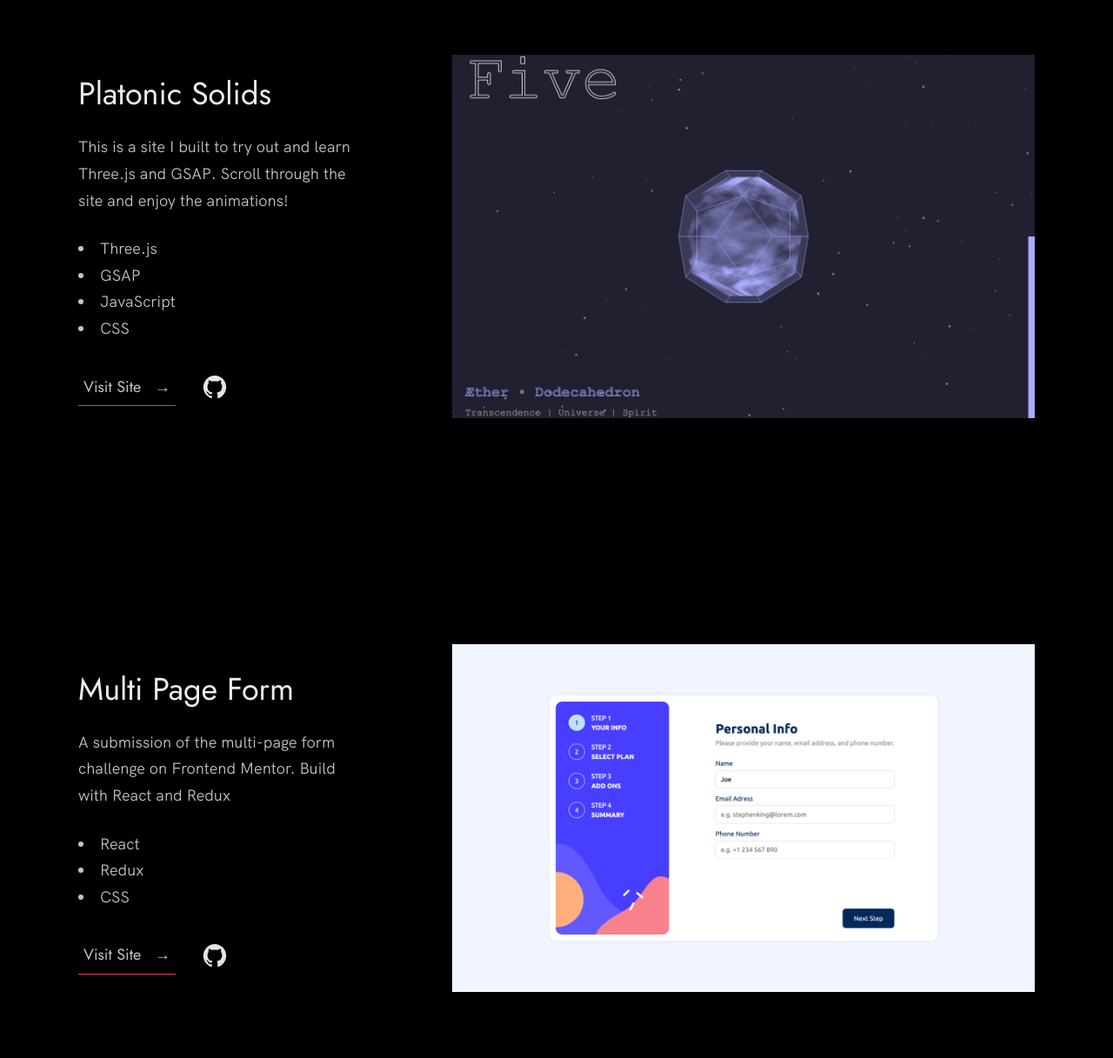
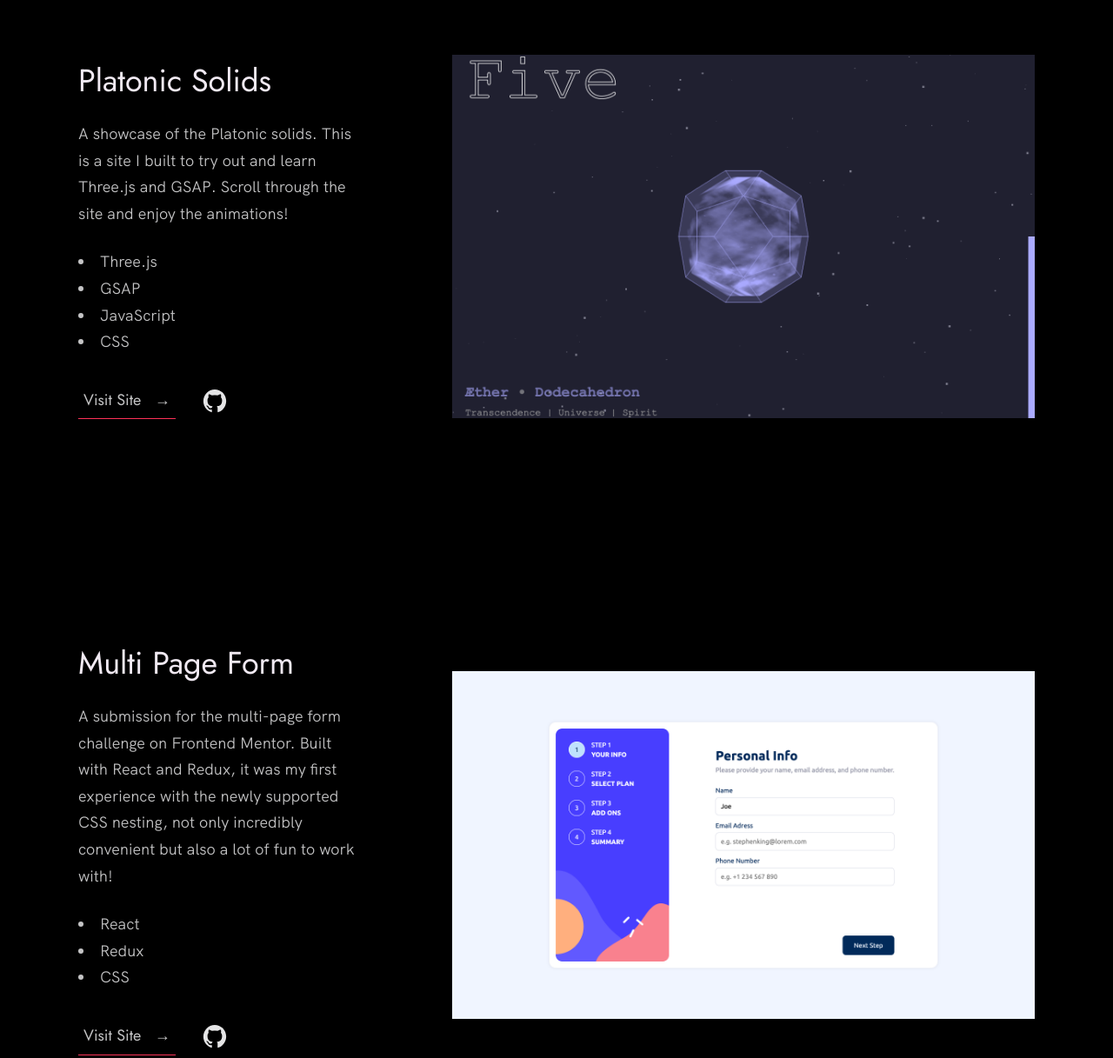
Before and after one commit to Boom123bam/minimal-portfolio, a plain HTML site: page index.html in a window 1280 px wide. Shown: the part 1820-3037 px from the top of the page at 87% size. Drawn offline with Linux system fonts and the light colour scheme.

Commit message:
Update index.html

```diff
--- a/index.html
+++ b/index.html
@@ -100,7 +100,7 @@
                   implemented in SvelteKit with CSS. Learning and
                   trying Svelte has been a very fun and pleasant
                   experience, and I plan to use it again in the
-                  future.
+                  future!
                 </p>
                 <ul class="work__list">
                   <li>SvelteKit</li>
@@ -133,9 +133,9 @@
               <div class="work__text">
                 <h3>Platonic Solids</h3>
                 <p>
-                  This is a site I built to try out and learn Three.js
-                  and GSAP. Scroll through the site and enjoy the
-                  animations!
+                  A showcase of the Platonic solids. This is a site I
+                  built to try out and learn Three.js and GSAP. Scroll
+                  through the site and enjoy the animations!
                 </p>
                 <ul class="work__list">
                   <li>Three.js</li>
@@ -176,8 +176,11 @@
               <div class="work__text">
                 <h3>Multi Page Form</h3>
                 <p>
-                  A submission of the multi-page form challenge on
-                  Frontend Mentor. Build with React and Redux
+                  A submission for the multi-page form challenge on
+                  Frontend Mentor. Built with React and Redux, it was
+                  my first experience with the newly supported CSS
+                  nesting, not only incredibly convenient but also a
+                  lot of fun to work with!
                 </p>
                 <ul class="work__list">
                   <li>React</li>
```
